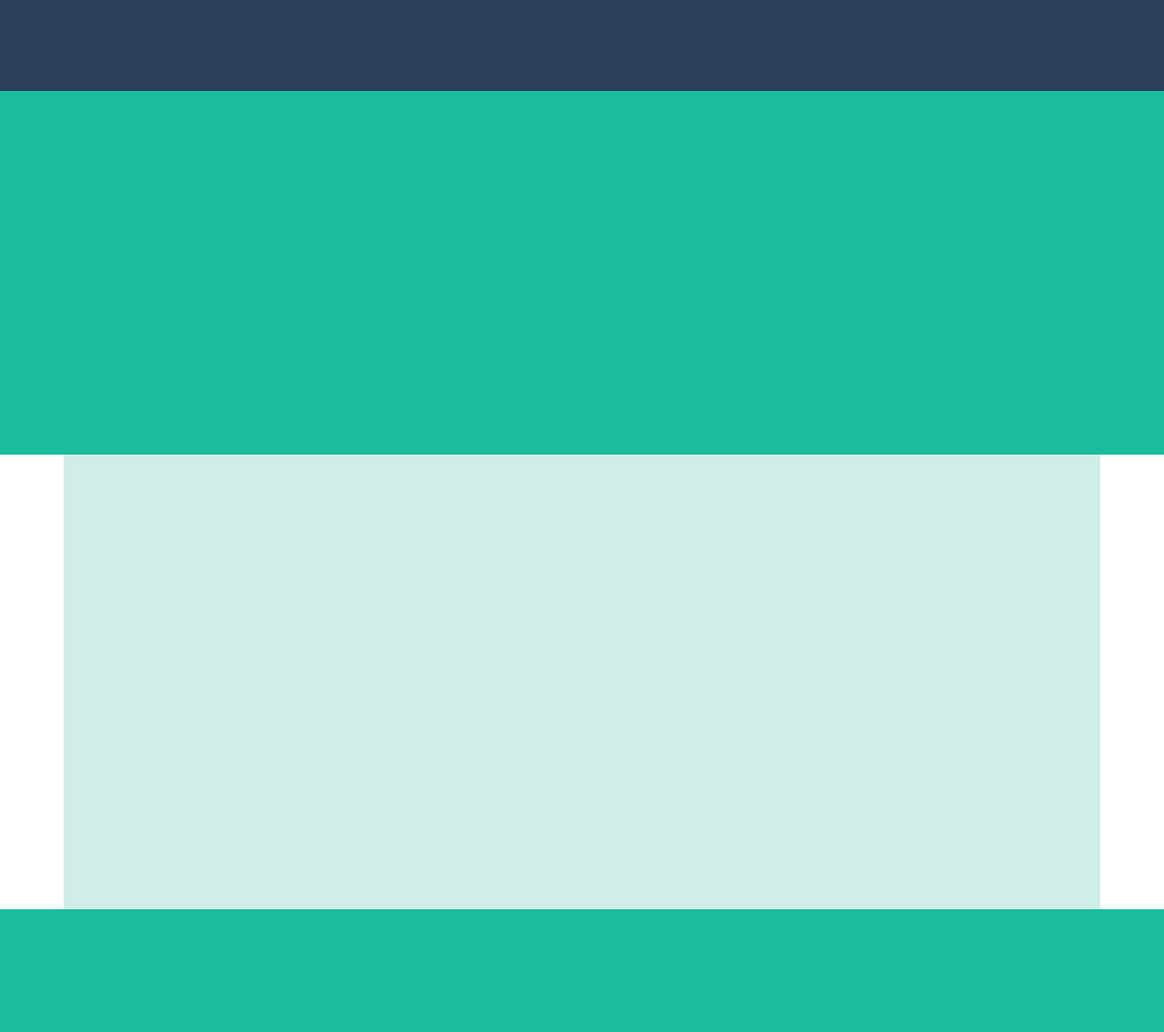
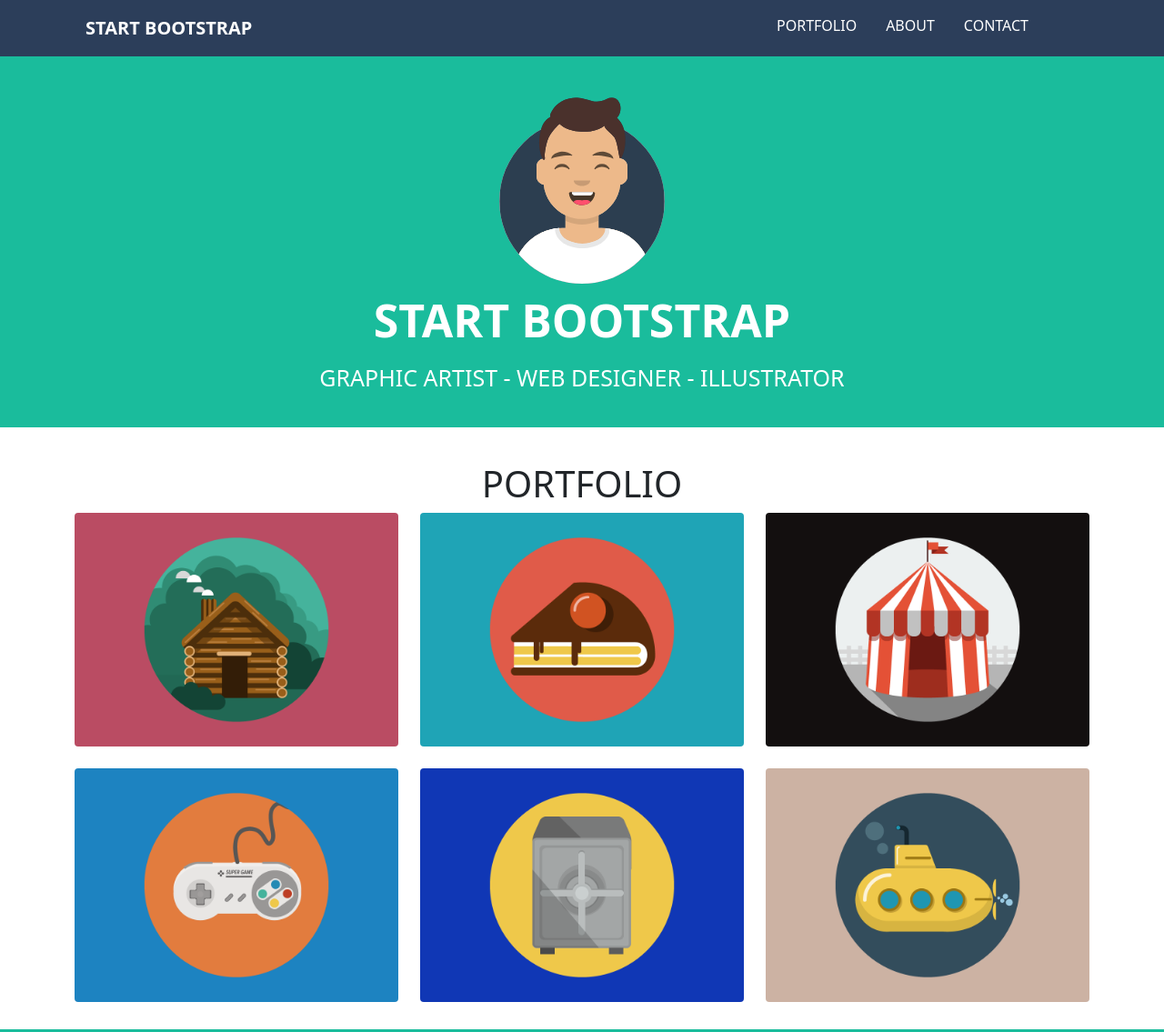
Before and after one commit to AngelaDeP/html-css-bootstrap-freelancer, a plain HTML site: page index.html in a window 1280 px wide. Shown: the top 1135 px of the page at 91% size. Drawn offline with nearby package versions, Linux system fonts and the light colour scheme.

Commit message:
Continuo esercizio Bootstrap

```diff
--- a/index.html
+++ b/index.html
@@ -12,22 +12,87 @@
 
 <body>
 
-    <header class="container-fluid fixed-top">
+    <header class="fixed-top">
 
+        <nav class="ms_header d-flex align-items-center">
+            <div class="container">
+                <div class="row">
+
+                    <div class="col-3 ms_header-links ms_biggerfont p-2 ms_h-links">
+                        <a class="nav-link active " href="#">START BOOTSTRAP</a>
+                    </div>
+
+                    <div class="col-4 ms-auto p-2">
+                        <ul class="nav">
+                            <li class="nav-item ms_header-links ms_h-links">
+                              <a class="nav-link active" aria-current="page" href="#">PORTFOLIO</a>
+                            </li>
+                            <li class="nav-item ms_header-links ms_h-links">
+                              <a class="nav-link ms_header-links" href="#">ABOUT</a>
+                            </li>
+                            <li class="nav-item ms_header-links ms_h-links">
+                              <a class="nav-link" href="#">CONTACT</a>
+                            </li>
+                          </ul>
+                    </div>
+
+                </div>
+            </div>
+        </nav>
     </header>
 
-    <section id="jumbotron" class="container-fluid">
 
-
-    </section>
 
     <main>
 
-        <div id="portfolio" class="container">
+        <section id="jumbotron" class="ms_jbtron">
 
+                <div class="container text-center">
 
+                    <img src="img/avatar.svg" class="ms_img-style" alt="Avatar Icon">
 
-        </div>
+                    <h1>START BOOTSTRAP</h1>
+
+                    <h3>GRAPHIC ARTIST - WEB DESIGNER - ILLUSTRATOR</h3>
+
+                </div>
+
+        </section>
+
+        <section id="portfolio">
+
+            <div class="container">
+
+                <div class="row">
+                    <div class="col-12 text-center">
+                        <h1>PORTFOLIO</h1>
+                    </div>
+                </div>
+
+                <div class="row g-4">
+                    <div class="col-12 col-sm-6 col-lg-4">
+                        <img src="img/cabin.png" class="img-fluid rounded" alt="Cabin Icon">
+                    </div>
+                    <div class="col-12 col-sm-6 col-lg-4">
+                        <img src="img/cake.png" class="img-fluid rounded" alt="Cake Icon">
+                    </div>
+                    <div class="col-12 col-sm-6 col-lg-4">
+                        <img src="img/circus.png" class="img-fluid rounded" alt="Circus Icon">
+                    </div>
+                    <div class="col-12 col-sm-6 col-lg-4">
+                        <img src="img/game.png" class="img-fluid rounded" alt="Game Icon">
+                    </div>
+                    <div class="col-12 col-sm-6 col-lg-4">
+                        <img src="img/safe.png" class="img-fluid rounded" alt="Safe Icon">
+                    </div>
+                    <div class="col-12 col-sm-6 col-lg-4">
+                        <img src="img/submarine.png" class="img-fluid rounded" alt="Submarine Icon">
+                    </div>
+                </div>
+
+            </div>
+
+        </section>
 
         <div id="about" class="container-fluid">
 
--- a/style.css
+++ b/style.css
@@ -1,16 +1,52 @@
-header {
+/*Regole header*/
+
+.ms_header {
     background-color: #2C3E5A;
-    height: 100px;
 }
 
-#jumbotron {
-    background-color: #1ABC9C;
-    height: 500px;
+.ms_header-links a {
+    color: #fff;
 }
 
+.ms_biggerfont a {
+    font-size: 20px;
+    font-weight: bold;
+}
+
+.ms_h-links:hover a {
+    color: #1ABC9C;
+}
+
+/*Regole jumbotron*/
+
+.ms_jbtron {
+    background-color: #1ABC9C;
+    padding-top: 100px;
+}
+
+.ms_img-style {
+    width: 200px;
+    height: auto;
+}
+
+#jumbotron h1 {
+    font-size: 50px;
+    padding: 10px;
+    font-weight: bold;
+    color: #fff;
+}
+
+#jumbotron h3 {
+    color: #fff;
+    font-size: 25px;
+    padding-bottom: 40px;
+}
+
+/*Regole Portfolio*/
+
 #portfolio {
-    background-color: #d0eee8;
-    height: 500px;
+    padding-top: 30px;
+    padding-bottom: 30px;
 }
 
 #about {
```
Also changed, not shown: img/avatar.svg (added), img/cabin.png (added), img/cake.png (added), img/circus.png (added), img/game.png (added), img/safe.png (added), img/submarine.png (added).
